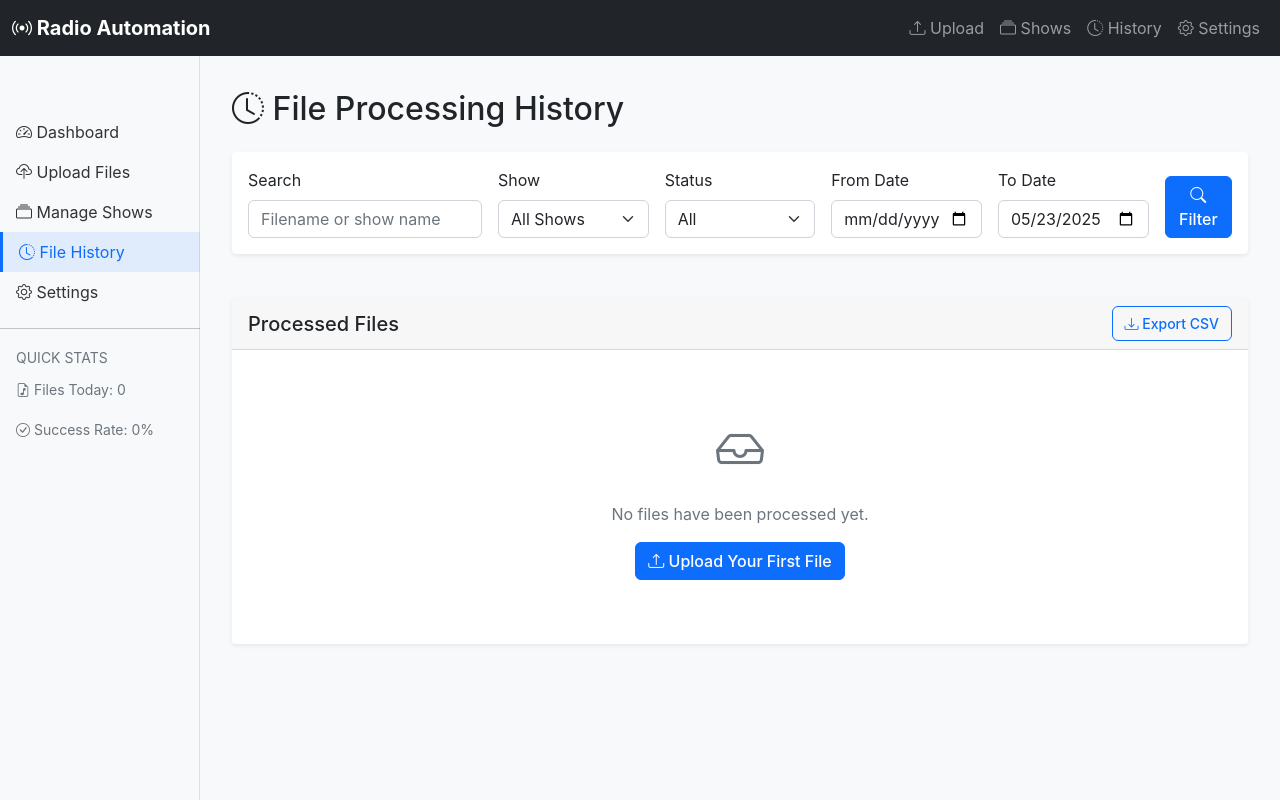
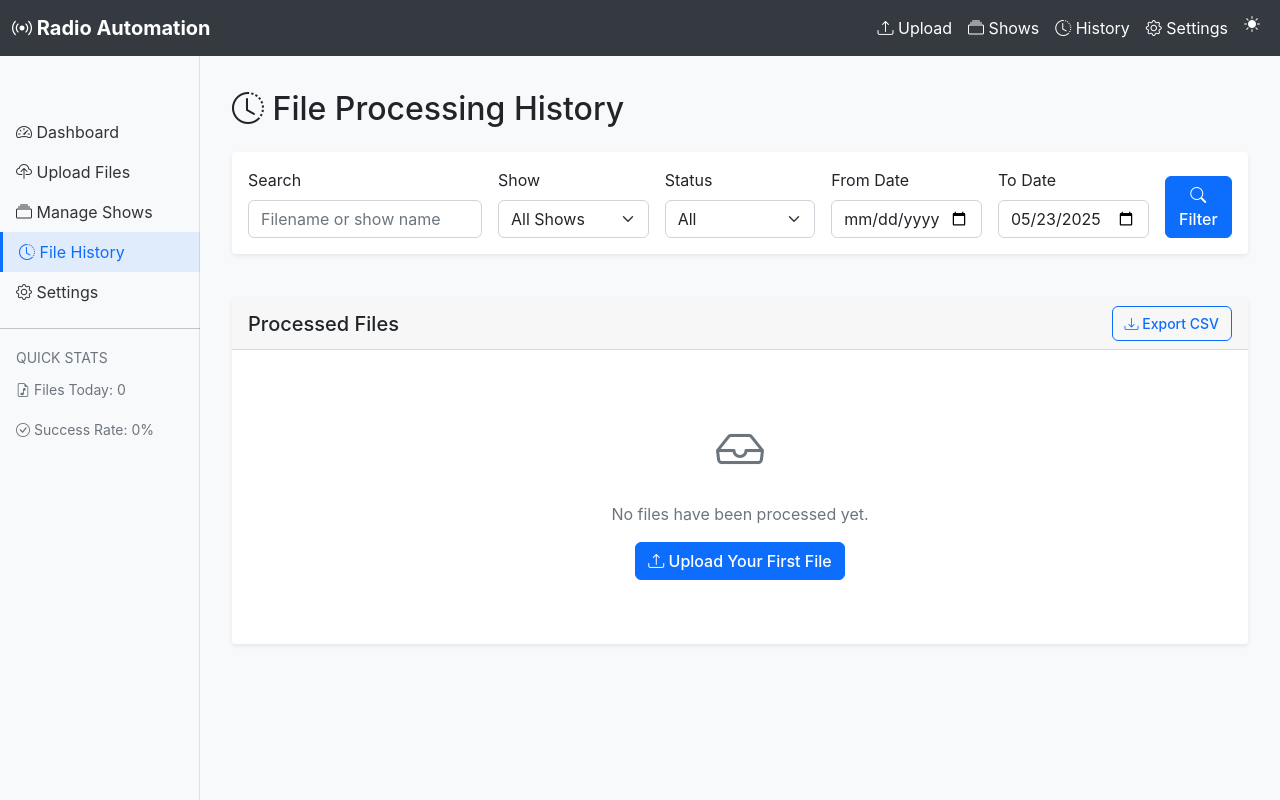
Before and after one commit to SbasalM/radio-automation-system, a Flask app: page /history in a window 1280 px wide. Run offline with Flask 3, Linux system fonts and the light colour scheme.

Commit message:
dark and light mode

```diff
--- a/static/css/main.css
+++ b/static/css/main.css
@@ -2,15 +2,104 @@
  * Main Stylesheet for Radio Automation System
  */
 
+/* Theme Variables */
+:root {
+    /* Light Theme (Default) */
+    --body-bg: #f8f9fa;
+    --text-color: #212529;
+    --sidebar-bg: #f8f9fa;
+    --sidebar-text: #333;
+    --sidebar-hover-bg: rgba(13, 110, 253, 0.1);
+    --sidebar-hover-text: #0d6efd;
+    --sidebar-active-text: #0d6efd;
+    --card-bg: #fff;
+    --card-shadow: 0 0.125rem 0.25rem rgba(0,0,0,.075);
+    --card-hover-shadow: 0 0.5rem 1rem rgba(0,0,0,.15);
+    --navbar-bg: #343a40;
+    --navbar-text: #fff;
+    --border-color: rgba(0, 0, 0, .1);
+    --upload-area-bg: #f8f9fa;
+    --upload-area-border: #ccc;
+    --upload-area-hover-bg: #e7f3ff;
+    --upload-area-hover-border: #0d6efd;
+    --table-bg: #fff;
+    --table-border: #dee2e6;
+    --input-bg: #fff;
+    --input-border: #ced4da;
+    --input-focus-border: #86b7fe;
+    --input-focus-shadow: rgba(13, 110, 253, 0.25);
+    --modal-bg: #fff;
+    --modal-border: #e9ecef;
+}
+
+/* Dark Theme */
+[data-theme="dark"] {
+    --body-bg: #212529;
+    --text-color: #f8f9fa;
+    --sidebar-bg: #2c3034;
+    --sidebar-text: #e9ecef;
+    --sidebar-hover-bg: rgba(13, 110, 253, 0.2);
+    --sidebar-hover-text: #6ea8fe;
+    --sidebar-active-text: #6ea8fe;
+    --card-bg: #2c3034;
+    --card-shadow: 0 0.125rem 0.25rem rgba(0,0,0,.2);
+    --card-hover-shadow: 0 0.5rem 1rem rgba(0,0,0,.3);
+    --navbar-bg: #212529;
+    --navbar-text: #f8f9fa;
+    --border-color: rgba(255, 255, 255, .1);
+    --upload-area-bg: #2c3034;
+    --upload-area-border: #495057;
+    --upload-area-hover-bg: #343a40;
+    --upload-area-hover-border: #6ea8fe;
+    --table-bg: #2c3034;
+    --table-border: #495057;
+    --input-bg: #343a40;
+    --input-border: #495057;
+    --input-focus-border: #6ea8fe;
+    --input-focus-shadow: rgba(13, 110, 253, 0.4);
+    --modal-bg: #2c3034;
+    --modal-border: #495057;
+}
+
+/* Fix text-muted color in dark mode */
+[data-theme="dark"] .text-muted {
+    color: #adb5bd !important;
+}
+
 /* Base Layout */
 body {
     padding-top: 70px;
-    background-color: #f8f9fa;
+    background-color: var(--body-bg);
+    color: var(--text-color);
     font-family: -apple-system, BlinkMacSystemFont, "Segoe UI", Roboto, "Helvetica Neue", Arial, sans-serif;
+    transition: background-color 0.3s ease, color 0.3s ease;
 }
 
 .navbar-brand {
     font-weight: bold;
+}
+
+.navbar {
+    background-color: var(--navbar-bg) !important;
+}
+
+.navbar-dark .navbar-nav .nav-link {
+    color: var(--navbar-text);
+}
+
+/* Theme Toggle Button */
+.theme-toggle {
+    cursor: pointer;
+    padding: 0.25rem 0.5rem;
+    border-radius: 0.375rem;
+    display: inline-flex;
+    align-items: center;
+    color: var(--navbar-text);
+    transition: background-color 0.2s;
+}
+
+.theme-toggle:hover {
+    background-color: rgba(255, 255, 255, 0.1);
 }
 
 /* Sidebar */
--- a/static/js/common.js
+++ b/static/js/common.js
@@ -225,10 +225,65 @@ const RadioAutomation = {
     }
 };
 
+// Theme management
+const ThemeManager = {
+    // Get current theme from localStorage or default to 'light'
+    getCurrentTheme: function() {
+        return localStorage.getItem('theme') || 'light';
+    },
+
+    // Save theme preference to localStorage
+    saveTheme: function(theme) {
+        localStorage.setItem('theme', theme);
+    },
+
+    // Apply theme to the document
+    applyTheme: function(theme) {
+        if (theme === 'dark') {
+            document.documentElement.setAttribute('data-theme', 'dark');
+            document.getElementById('theme-icon').classList.remove('bi-sun-fill');
+            document.getElementById('theme-icon').classList.add('bi-moon-fill');
+        } else {
+            document.documentElement.removeAttribute('data-theme');
+            document.getElementById('theme-icon').classList.remove('bi-moon-fill');
+            document.getElementById('theme-icon').classList.add('bi-sun-fill');
+        }
+    },
+
+    // Toggle between light and dark themes
+    toggleTheme: function() {
+        const currentTheme = this.getCurrentTheme();
+        const newTheme = currentTheme === 'light' ? 'dark' : 'light';
+
+        this.saveTheme(newTheme);
+        this.applyTheme(newTheme);
+
+        // Show a toast notification
+        RadioAutomation.showToast(`Switched to ${newTheme} theme`, 'info');
+    },
+
+    // Initialize theme
+    init: function() {
+        // Set initial theme based on user preference
+        const savedTheme = this.getCurrentTheme();
+        this.applyTheme(savedTheme);
+
+        // Add event listener to theme toggle button
+        const themeToggle = document.getElementById('theme-toggle');
+        if (themeToggle) {
+            themeToggle.addEventListener('click', function(e) {
+                e.preventDefault();
+                ThemeManager.toggleTheme();
+            });
+        }
+    }
+};
+
 // Initialize common features when DOM is ready
 document.addEventListener('DOMContentLoaded', function() {
     RadioAutomation.initTooltips();
     RadioAutomation.initAlerts();
+    ThemeManager.init();
 });
 
 // Export for use in other scripts
--- a/templates/base.html
+++ b/templates/base.html
@@ -45,6 +45,11 @@
                     <li class="nav-item">
                         <a class="nav-link" href="{{ url_for('main.settings') }}">
                             <i class="bi bi-gear"></i> Settings
+                        </a>
+                    </li>
+                    <li class="nav-item">
+                        <a class="nav-link theme-toggle" href="#" id="theme-toggle">
+                            <i class="bi bi-sun-fill" id="theme-icon"></i>
                         </a>
                     </li>
                 </ul>
```
Also changed, not shown: other parts of static/css/main.css (+53 -27 lines).
